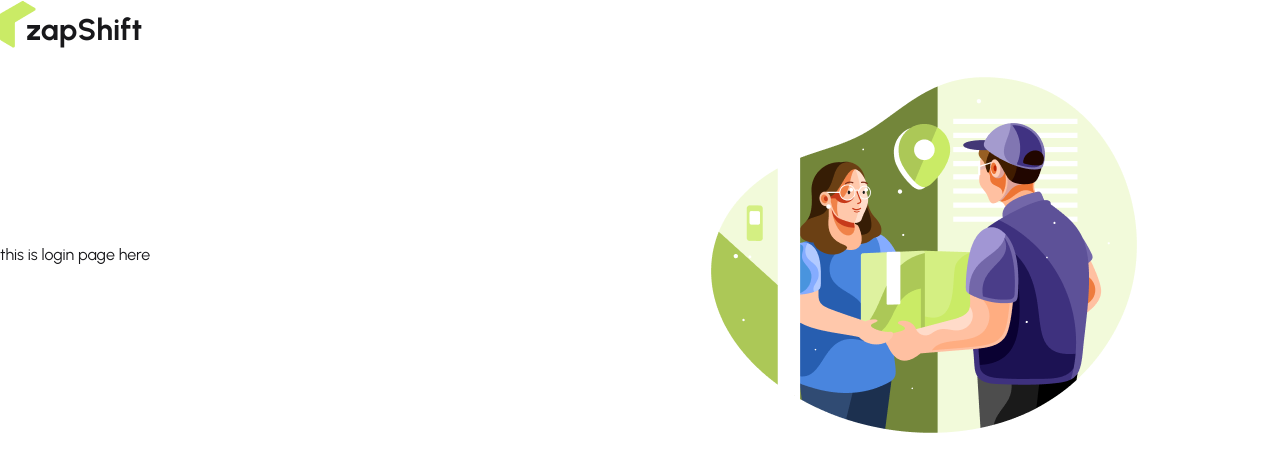
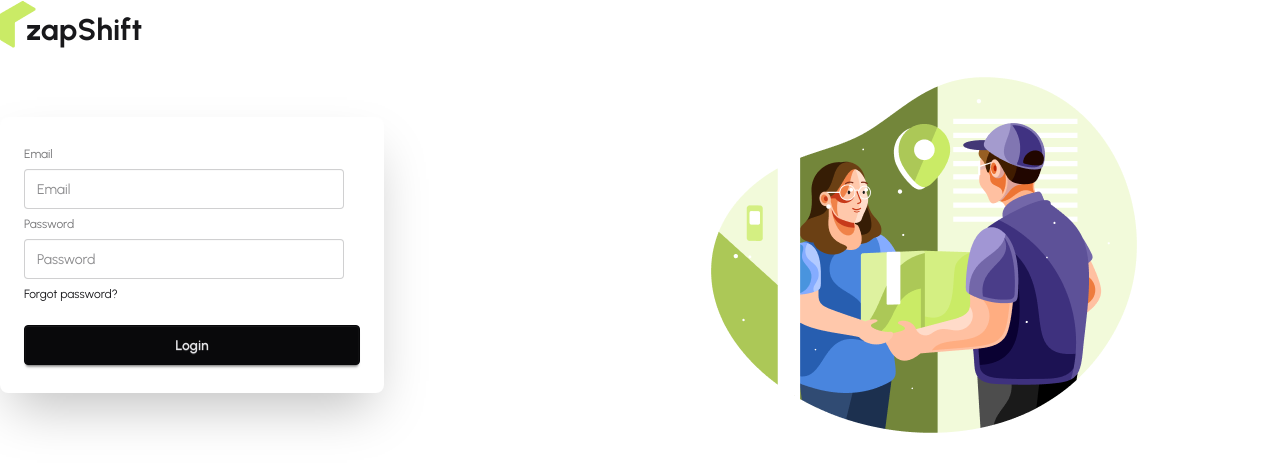
Before and after one commit to mdaias/Percelix-Client, a React (Vite) app: page /login in a window 1280 px wide. Shown: the top 472 px of the page. Built offline with nearby package versions, Linux system fonts and the light colour scheme.

Commit message:
implement firebase auth in Register and Login

```diff
--- a/package.json
+++ b/package.json
@@ -11,6 +11,7 @@
   },
   "dependencies": {
     "@tailwindcss/vite": "^4.3.3",
+    "firebase": "^12.19.0",
     "leaflet": "^1.9.4",
     "react": "^19.3.0",
     "react-dom": "^19.2.8",
--- /dev/null
+++ b/src/contexts/AuthContext/AuthContext.jsx
@@ -0,0 +1,3 @@
+import { createContext } from "react";
+
+export const AuthContext = createContext(null)
--- /dev/null
+++ b/src/contexts/AuthContext/AuthProvider.jsx
@@ -0,0 +1,28 @@
+import React from 'react';
+import { AuthContext } from './AuthContext';
+import { createUserWithEmailAndPassword, signInWithEmailAndPassword } from 'firebase/auth';
+import { auth } from '../../firebase/firebase.init';
+
+const AuthProvider = ({ children }) => {
+
+    const registerUser = (email, password) => {
+        return createUserWithEmailAndPassword(auth, email, password)
+    }
+
+    const signInUser = (email, password) =>{
+        return signInWithEmailAndPassword(auth, email, password)
+    }
+
+    const authInfo = {
+        registerUser,
+        signInUser
+    }
+
+    return (
+        <AuthContext value={authInfo}>
+            {children}
+        </AuthContext>
+    );
+};
+
+export default AuthProvider;
--- /dev/null
+++ b/src/firebase/firebase.init.js
@@ -0,0 +1,22 @@
+// Import the functions you need from the SDKs you need
+import { initializeApp } from "firebase/app";
+import { getAuth } from "firebase/auth";
+// TODO: Add SDKs for Firebase products that you want to use
+// https://firebase.google.com/docs/web/setup#available-libraries
+
+// Your web app's Firebase configuration
+const firebaseConfig = {
+  apiKey:      import.meta.env.VITE_apiKey,
+  authDomain:      import.meta.env.VITE_authDomain,
+  projectId:      import.meta.env.VITE_projectId,
+  storageBucket:      import.meta.env.VITE_storageBucket,
+  messagingSenderId:      import.meta.env.VITE_messagingSenderId,
+  appId:      import.meta.env.VITE_appId,
+};
+
+
+// Initialize Firebase
+const app = initializeApp(firebaseConfig);
+
+// Initialize Firebase Authentication and get a reference to the service
+export const auth = getAuth (app);
--- /dev/null
+++ b/src/hooks/useAuth.jsx
@@ -0,0 +1,9 @@
+import React, { use } from 'react';
+import { AuthContext } from '../contexts/AuthContext/AuthContext';
+
+const useAuth = () => {
+    const authInfo = use(AuthContext);
+    return authInfo;
+};
+
+export default useAuth;
--- a/src/main.jsx
+++ b/src/main.jsx
@@ -1,12 +1,15 @@
 import { StrictMode } from 'react'
 import { createRoot } from 'react-dom/client'
 import { RouterProvider } from "react-router/dom";
+import AuthProvider from './contexts/AuthContext/AuthProvider.jsx';
 import './index.css'
 import App from './App.jsx'
 import { router } from './routes/router.jsx';
 
 createRoot(document.getElementById('root')).render(
   <StrictMode>
-    <RouterProvider router={router} />
+    <AuthProvider>
+      <RouterProvider router={router} />
+    </AuthProvider>
   </StrictMode>,
 )
--- a/src/pages/Auth/Login/Login.jsx
+++ b/src/pages/Auth/Login/Login.jsx
@@ -1,9 +1,44 @@
 import React from 'react';
+import { useForm } from 'react-hook-form';
+import useAuth from '../../../hooks/useAuth';
 
 const Login = () => {
+    const { register, handleSubmit, formState: { errors } } = useForm();
+    const { signInUser } = useAuth();
+
+    const handleLogin = (data) => {
+        console.log('form data', data);
+        signInUser(data.email, data.password)
+            .then(result => {
+                console.log(result.user)
+            })
+            .catch(error => {
+                console.log(error)
+            })
+    }
     return (
-        <div>
-            <h2>this is login page here</h2>
+        <div className="card bg-base-100 w-full max-w-sm shrink-0 shadow-2xl">
+            <form className="card-body" onSubmit={handleSubmit(handleLogin)}>
+                <fieldset className="fieldset">
+                    {/* email field */}
+                    <label className="label">Email</label>
+                    <input type="email" {...register('email', { required: true })} className="input" placeholder="Email" />
+                    {
+                        errors.email?.type === 'required' && <p className='text-red-500'>Email is required</p>
+                    }
+
+                    {/* password field */}
+                    <label className="label">Password</label>
+                    <input type="password" {...register('password', { required: true, minLength: 6 })} className="input" placeholder="Password" />
+                    {
+                        errors.password?.type === 'minLength' && <p className='text-red-500'>Password must be 6 characters  or longer </p>
+                    }
+
+
+                    <div><a className="link link-hover">Forgot password?</a></div>
+                    <button className="btn btn-neutral mt-4">Login</button>
+                </fieldset>
+            </form>
         </div>
     );
 };
--- a/src/pages/Auth/Register/Register.jsx
+++ b/src/pages/Auth/Register/Register.jsx
@@ -1,9 +1,52 @@
 import React from 'react';
+import { useForm } from 'react-hook-form';
+import useAuth from '../../../hooks/useAuth';
 
 const Register = () => {
+    const { register, handleSubmit, formState: { errors } } = useForm();
+    const { registerUser } = useAuth();
+
+    const handleRegistration = (data) => {
+        console.log('after register', data);
+        registerUser(data.email, data.password)
+            .then(result => {
+                console.log(result.user);
+            })
+            .catch(error => {
+                console.log(error)
+            })
+    }
     return (
         <div>
+            <form onSubmit={handleSubmit(handleRegistration)}>
+                <fieldset className="fieldset">
+                    <label className="label">Email</label>
+                    <input type="email" {...register('email', { required: true })} className="input" placeholder="Email" />
+                    {errors.email?.type === 'required' && <p className='text-red-500'>Email is required.</p>}
 
+                    {/* password */}
+                    <label className="label">Password</label>
+                    <input type="password" {...register('password', {
+                        required: true,
+                        minLength: 6,
+                        pattern: /^(?=.*[A-Z])(?=.*[a-z])(?=.*\d)(?=.*[^A-Za-z0-9]).+$/
+                    })} className="input" placeholder="Password" />
+                    {
+                         errors.password?.type === 'required' && <p className='text-red-500'>Password is required.</p>
+                    }
+                    {
+                        errors.password?.type === 'minLength' && <p className='text-red-500'>
+                            Password must be 6 characters or longer
+                        </p>
+                    }
+                    {
+                        errors.password?.type === 'pattern' && <p className='text-red-500'>Password must have at least one uppercase, at least one lowercase, at least one number, and at least one special characters</p>
+                    }
+
+                    <div><a className="link link-hover">Forgot password?</a></div>
+                    <button className="btn btn-neutral mt-4">Register</button>
+                </fieldset>
+            </form>
         </div>
     );
 };
```
Also changed, not shown: 2 other files (tests, documents, lock files or other folders).
